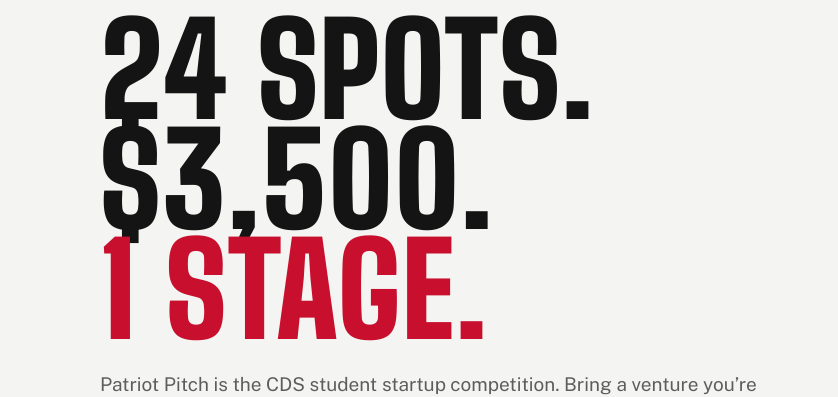
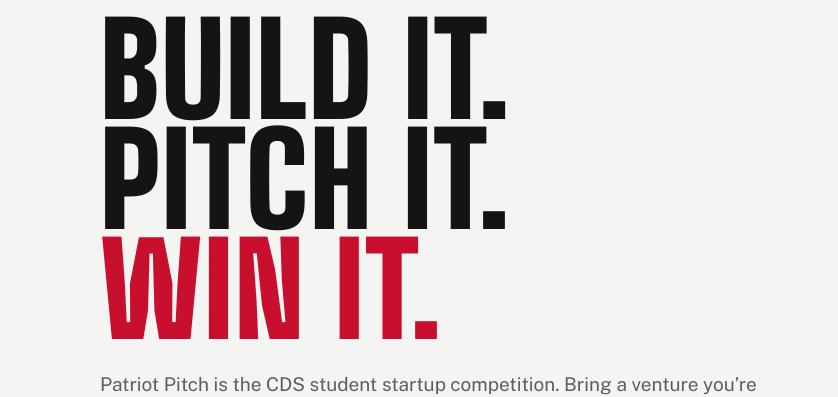
Before and after one commit to bbrennan-forge/patriot-pitch, a plain HTML site: page index.html in a window 1280 px wide. Shown: the part 158-555 px from the top of the page, 0-838 px from the left. Drawn offline with nearby package versions, Linux system fonts and the light colour scheme.

Commit message:
Add files via upload

```diff
--- a/index.html
+++ b/index.html
@@ -257,7 +257,7 @@ footer .ei-full{height:72px;width:auto;background:none;padding:0;border-radius:0
    <div class="hero-top">
     <div>
     <div class="eyebrow-row"><img class="seal" id="sealTop" alt="Carrollwood Day School seal"><p class="mono eyebrow">CDS Entrepreneurship Institute · Season 2026–27</p></div>
-    <h1>24 spots.<br>$3,500.<br><span class="r">1 stage.</span></h1>
+    <h1>Build it.<br>Pitch it.<br><span class="r">Win it.</span></h1>
     <p class="lede">Patriot Pitch is the CDS student startup competition. Bring a venture you’re building, pitch it to a panel of judges, and compete for <b>$3,500 in prizes</b>. 24 teams are accepted to the semifinals on February 20. The top 10 advance to Finals on March 10 at the University of Tampa. <b>Applications are due January 31, and there’s no fee to apply.</b></p>
     <div class="ctas">
       <a class="btn" href="#programs">Two ways to apply</a>
```
